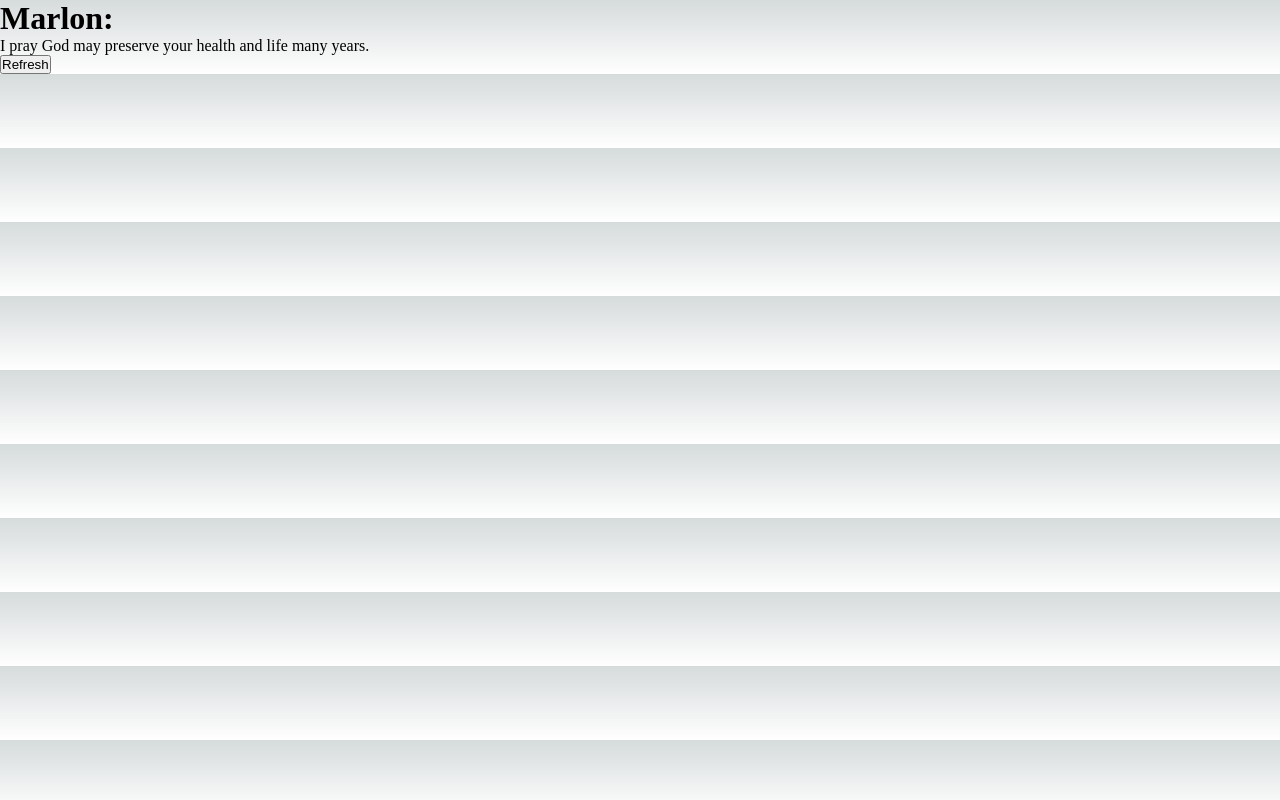
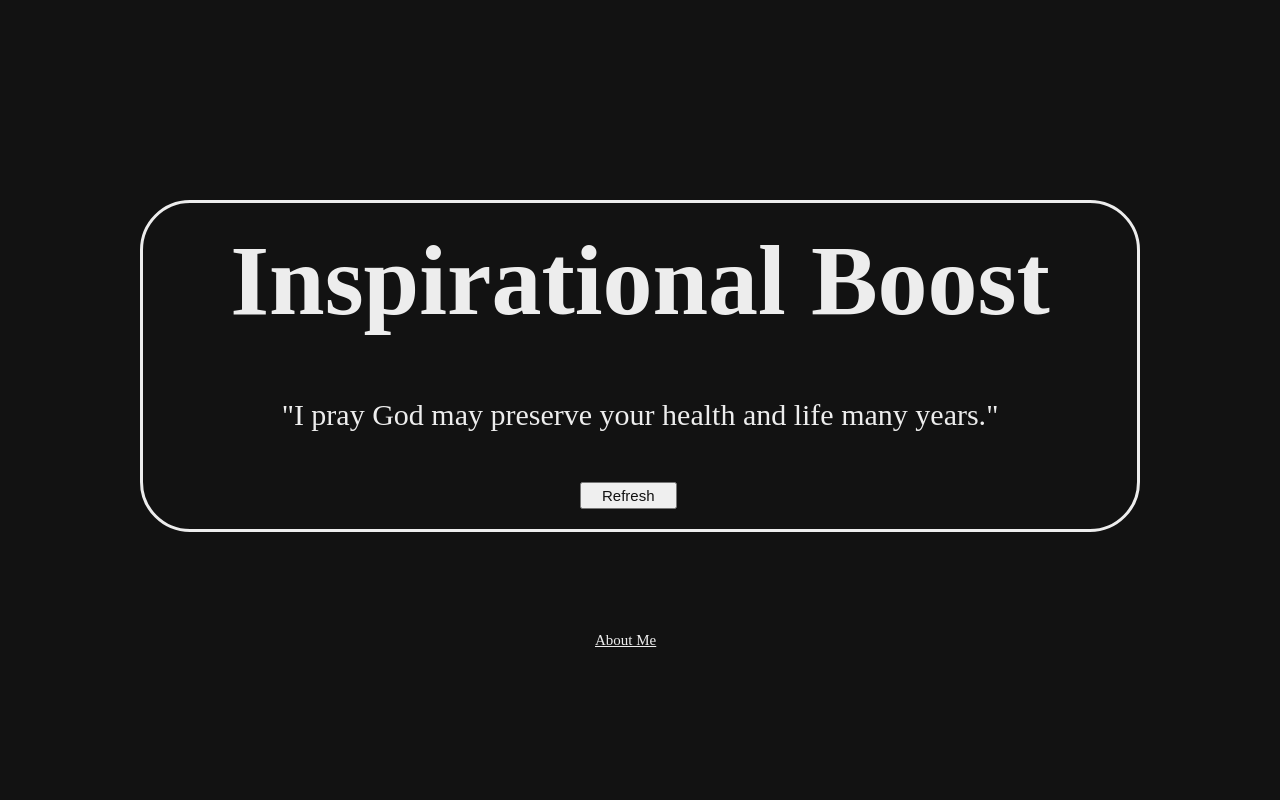
Before and after one commit to marlon-NYC/generate-quote, a Next.js app: page / in a window 1280 px wide. Built offline with nearby package versions, Linux system fonts and the light colour scheme; no server answers.

Commit message:
new CSS. Refactored to new component

```diff
--- /dev/null
+++ b/components/Container.js
@@ -0,0 +1,25 @@
+import useStore from "../src/store";
+
+const Container = () => {
+    const quote = useStore(state => state.quote);
+    const isLoading = useStore(state => state.isLoading);
+    const incrementRefresh = useStore(state => state.incrementRefresh);
+
+    return (
+        <div className="container">
+        <h1>Inspirational Boost</h1>
+        {isLoading? (<div className="quoteContainer">Loading yeah </div>) :
+        (
+        <div className='quoteContainer'>"{quote}"<br></br></div>
+        )
+        }
+            <div id="buttonContainer">
+            <button onClick={() => {
+                incrementRefresh();
+                }}>Refresh</button>
+            </div>
+        </div>
+    );
+}
+
+export default Container;
--- a/src/pages/index.js
+++ b/src/pages/index.js
@@ -1,5 +1,6 @@
 import useStore from '../store';
 import { useEffect } from 'react';
+import Container from 'components/container';
 import Link from 'next/link';
 
 // object to pass in their respective API call
@@ -20,11 +21,8 @@ const optionsQ = {
 // https://api.api-ninjas.com/v1/quotes?category=inspirational&limit=0
 
 export default function Home() {
-  const quote = useStore(state => state.quote);
   const setQuote = useStore(state => state.setQuote);
-  const isLoading = useStore(state => state.isLoading);
   const setIsLoading = useStore(state => state.setIsLoading);
-  const incrementRefresh = useStore(state => state.incrementRefresh);
   const refreshCount = useStore(state => state.refreshCount);
 
 /* Below retrieves 10 online quotes tagged as inspirational, then for each, analyzes the emotion, and sets our main
@@ -33,7 +31,7 @@ Our state boolean isLoading is set to false in the final promise which is evalua
 This is done since the quote analysis and ranking (processing) can cause the quote being displayed to
 change in less than a second. This boolean makes sure to display the quote once all processing is completed.
 We also have a Refresh button that changes a state variable that is being watched. Upon being changed, it
-causes the API calls to run again, hence a Refresh
+causes the API calls to run again, hence a refresh
  */
   useEffect( () => {
     fetch('http://localhost:3000/api/fakeData/quotesData', optionsQ)
@@ -59,15 +57,10 @@ causes the API calls to run again, hence a Refresh
 
   return (
     <div>
-      <h1>Marlon:</h1>
-        {isLoading? (<h1>Loading yeah </h1>) :
-        (
-        <div>{quote}<br></br></div>
-        )
-      }
-      <button onClick={() => {
-        incrementRefresh();
-        }}>Refresh</button>
+      <Container/>
+      <div className='linkContainer'>
+        <Link href="/creator">About Me</Link>
+      </div>
     </div>
   )
 }
--- a/src/styles/globals.css
+++ b/src/styles/globals.css
@@ -1,78 +1,3 @@
-:root {
-  --max-width: 1100px;
-  --border-radius: 12px;
-  --font-mono: ui-monospace, Menlo, Monaco, 'Cascadia Mono', 'Segoe UI Mono',
-    'Roboto Mono', 'Oxygen Mono', 'Ubuntu Monospace', 'Source Code Pro',
-    'Fira Mono', 'Droid Sans Mono', 'Courier New', monospace;
-
-  --foreground-rgb: 0, 0, 0;
-  --background-start-rgb: 214, 219, 220;
-  --background-end-rgb: 255, 255, 255;
-
-  --primary-glow: conic-gradient(
-    from 180deg at 50% 50%,
-    #16abff33 0deg,
-    #0885ff33 55deg,
-    #54d6ff33 120deg,
-    #0071ff33 160deg,
-    transparent 360deg
-  );
-  --secondary-glow: radial-gradient(
-    rgba(255, 255, 255, 1),
-    rgba(255, 255, 255, 0)
-  );
-
-  --tile-start-rgb: 239, 245, 249;
-  --tile-end-rgb: 228, 232, 233;
-  --tile-border: conic-gradient(
-    #00000080,
-    #00000040,
-    #00000030,
-    #00000020,
-    #00000010,
-    #00000010,
-    #00000080
-  );
-
-  --callout-rgb: 238, 240, 241;
-  --callout-border-rgb: 172, 175, 176;
-  --card-rgb: 180, 185, 188;
-  --card-border-rgb: 131, 134, 135;
-}
-
-@media (prefers-color-scheme: dark) {
-  :root {
-    --foreground-rgb: 255, 255, 255;
-    --background-start-rgb: 0, 0, 0;
-    --background-end-rgb: 0, 0, 0;
-
-    --primary-glow: radial-gradient(rgba(1, 65, 255, 0.4), rgba(1, 65, 255, 0));
-    --secondary-glow: linear-gradient(
-      to bottom right,
-      rgba(1, 65, 255, 0),
-      rgba(1, 65, 255, 0),
-      rgba(1, 65, 255, 0.3)
-    );
-
-    --tile-start-rgb: 2, 13, 46;
-    --tile-end-rgb: 2, 5, 19;
-    --tile-border: conic-gradient(
-      #ffffff80,
-      #ffffff40,
-      #ffffff30,
-      #ffffff20,
-      #ffffff10,
-      #ffffff10,
-      #ffffff80
-    );
-
-    --callout-rgb: 20, 20, 20;
-    --callout-border-rgb: 108, 108, 108;
-    --card-rgb: 100, 100, 100;
-    --card-border-rgb: 200, 200, 200;
-  }
-}
-
 * {
   box-sizing: border-box;
   padding: 0;
@@ -81,18 +6,69 @@
 
 html,
 body {
-  max-width: 100vw;
-  overflow-x: hidden;
+  max-width: 1000px;
+  margin: auto;
+  background-color: #121212;
 }
 
-body {
-  color: rgb(var(--foreground-rgb));
-  background: linear-gradient(
-      to bottom,
-      transparent,
-      rgb(var(--background-end-rgb))
-    )
-    rgb(var(--background-start-rgb));
+.container {
+  margin-top: 200px;
+  padding: 20px;
+  border-radius: 50px;
+  border-style: solid;
+  border-color: #ededed;
+  border-width: 3px;
+  color: #ededed;
+}
+
+.container2{
+  margin-top: 200px;
+  color: #ededed;
+}
+
+.quoteContainer {
+  font-size: 30px;
+  text-align: center;
+  padding-top: 60px;
+}
+
+#bioContainer {
+  font-size: 30px;
+  text-align: center;
+  padding-top: 60px;
+}
+
+.linkContainer {
+  max-width: 90px;
+  margin: auto;
+  padding-top: 100px;
+  text-decoration: underline;
+  font-size: 15px;
+  color: #ededed;
+}
+
+h1 {
+  font-size: 100px;
+  text-align: center;
+}
+
+h2 {
+  font-size: 60px;
+  text-align: center;
+}
+
+#buttonContainer {
+  padding-top: 50px;
+  max-width: 120px;
+  margin: auto;
+}
+
+button {
+  padding: 3px;
+  font-size: 15px;
+  color: #121212;
+  padding-left: 20px;
+  padding-right: 20px;
 }
 
 a {
```
Also changed, not shown: src/pages/creator.js (+9 -3 lines), src/styles/Home.module.css (deleted, +0 -278 lines).
